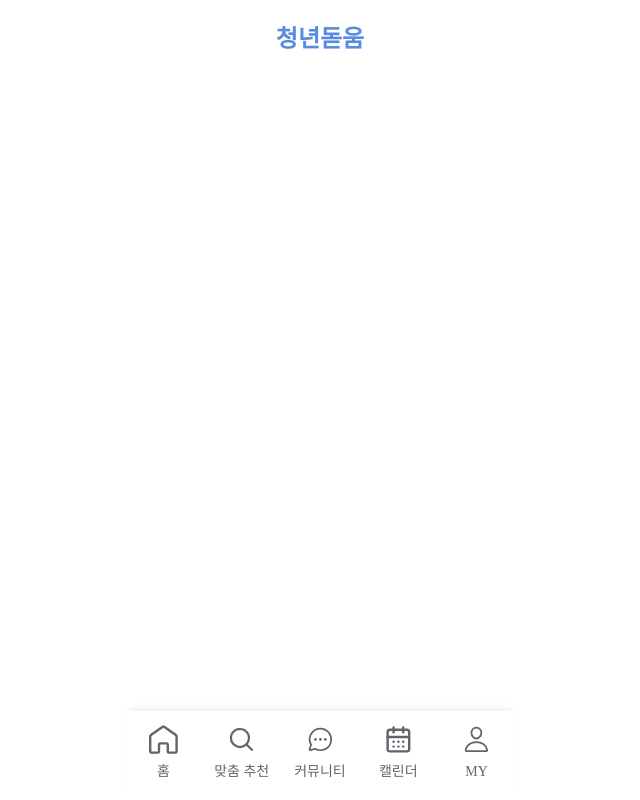
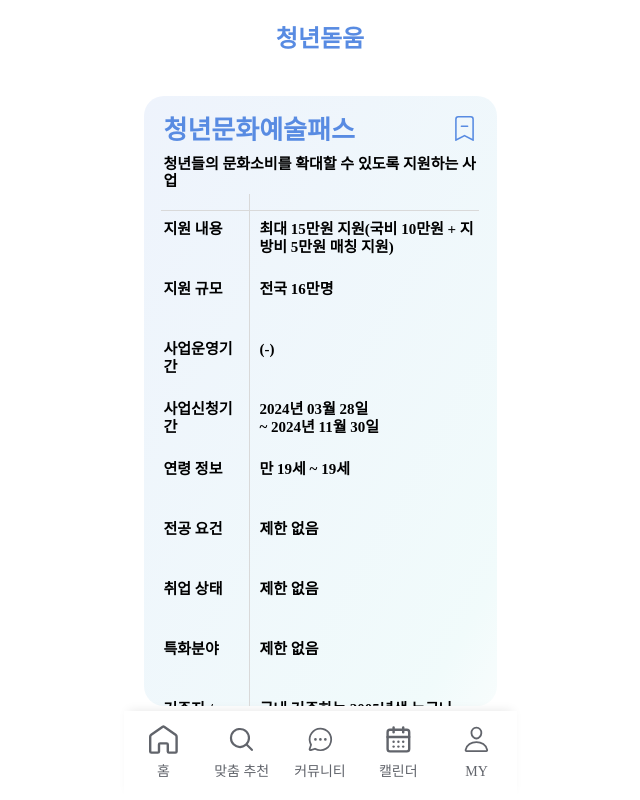
Before and after one commit to Whatdoyumin/Team-C-FE, a React (Vite) app: page /policy/1 in a window 1280 px wide. Shown: the whole page, without its empty margins (320-960 px from the left). Built offline with nearby package versions, Linux system fonts and the light colour scheme; a web font is replaced by a local one.

Commit message:
feat: PolicyDetails 레이아웃 제작 및 피드백 반영

```diff
--- a/src/pages/policyDetails/PolicyDetails.jsx
+++ b/src/pages/policyDetails/PolicyDetails.jsx
@@ -1,5 +1,72 @@
+import { useState } from 'react';
+import * as S from './policyDetails.style';
 function PolicyDetails() {
-  return <></>;
+  const [isClicked, setIsClicked] = useState(false);
+  const handleBookmarkClick = () => {
+    setIsClicked(!isClicked);
+  };
+  return (
+    <S.Container>
+      <S.Header>
+        <S.Title>청년문화예술패스</S.Title>
+        <S.Explain>
+          청년들의 문화소비를 확대할 수 있도록 지원하는 사업
+        </S.Explain>
+      </S.Header>
+      <S.Line></S.Line>
+      <S.Contents>
+        <S.Content>
+          <S.Category>지원 내용</S.Category>
+          <S.Data>
+            최대 15만원 지원(국비 10만원 + 지방비 5만원 매칭 지원)
+          </S.Data>
+        </S.Content>
+        <S.Content>
+          <S.Category>지원 규모</S.Category>
+          <S.Data>전국 16만명</S.Data>
+        </S.Content>
+        <S.Content>
+          <S.Category>사업운영기간</S.Category>
+          <S.Data>(-)</S.Data>
+        </S.Content>
+        <S.Content>
+          <S.Category>사업신청기간</S.Category>
+          <S.Data>
+            2024년 03월 28일
+            <br />~ 2024년 11월 30일
+          </S.Data>
+        </S.Content>
+        <S.Content>
+          <S.Category>연령 정보</S.Category>
+          <S.Data>만 19세 ~ 19세</S.Data>
+        </S.Content>
+        <S.Content>
+          <S.Category>전공 요건</S.Category>
+          <S.Data>제한 없음</S.Data>
+        </S.Content>
+        <S.Content>
+          <S.Category>취업 상태</S.Category>
+          <S.Data>제한 없음</S.Data>
+        </S.Content>
+        <S.Content>
+          <S.Category>특화분야</S.Category>
+          <S.Data>제한 없음</S.Data>
+        </S.Content>
+        <S.Content>
+          <S.Category>
+            거주지 /<br /> 소득 조건
+          </S.Category>
+          <S.Data>국내 거주하는 2005년생 누구나</S.Data>
+        </S.Content>
+      </S.Contents>
+      <S.Line2></S.Line2>
+      {isClicked ? (
+        <S.BookmarkFillIcon onClick={handleBookmarkClick} />
+      ) : (
+        <S.BookmarkIcon onClick={handleBookmarkClick} />
+      )}
+    </S.Container>
+  );
 }
 
 export default PolicyDetails;
--- /dev/null
+++ b/src/pages/policyDetails/policyDetails.style.js
@@ -0,0 +1,113 @@
+import styled from 'styled-components';
+import { BsBookmarkDash, BsBookmarkFill } from 'react-icons/bs';
+
+const Container = styled.div`
+  display: flex;
+  position: relative;
+  background: linear-gradient(
+    to top left,
+    rgba(244, 244, 244, 0.1) -10%,
+    rgba(116, 215, 216, 0.1) 11%,
+    rgba(88, 139, 226, 0.1) 100%
+  );
+  border-radius: 20px;
+  height: 648px;
+  flex-direction: column;
+  height: calc(100vh - 190px);
+  overflow-y: scroll;
+`;
+
+const BookmarkIcon = styled(BsBookmarkDash)`
+  position: absolute;
+  top: 20px;
+  right: 20px;
+  height: 20px;
+  width: 40px;
+  cursor: pointer;
+  z-index: 1;
+  color: var(--color-blue-main);
+  width: 25px;
+  height: 25px;
+`;
+const BookmarkFillIcon = styled(BsBookmarkFill)`
+  position: absolute;
+  top: 20px;
+  right: 20px;
+  height: 20px;
+  width: 40px;
+  cursor: pointer;
+  z-index: 1;
+  color: var(--color-blue-main);
+  width: 25px;
+  height: 25px;
+`;
+const Header = styled.div`
+  margin: 20px;
+  display: flex;
+  flex-direction: column;
+  gap: 10px;
+`;
+const Title = styled.div`
+  display: flex;
+  font-size: 26px;
+  color: var(--color-blue-main);
+  font-weight: bold;
+`;
+
+const Explain = styled.div`
+  display: flex;
+  font-size: 15px;
+  font-weight: 600;
+`;
+const Contents = styled.div`
+  display: flex;
+  flex-direction: column;
+`;
+
+const Line = styled.div`
+  border-top: 1px solid #d9d9d9;
+  width: 90%;
+  display: flex;
+  align-self: center;
+`;
+const Line2 = styled.div`
+  border-right: 1px solid #d9d9d9;
+  height: 550px;
+  display: flex;
+  z-index: 1;
+  position: absolute;
+  top: 98px;
+  left: 105px;
+`;
+const Content = styled.div`
+  display: flex;
+  margin: 10px 20px;
+  justify-content: space-between;
+`;
+const Category = styled.div`
+  display: flex;
+  font-size: 15px;
+  font-weight: 600;
+  width: 81px;
+`;
+const Data = styled.div`
+  display: flex;
+  width: 217px;
+  height: 40px;
+  font-size: 15px;
+  font-weight: 600;
+`;
+export {
+  Container,
+  Header,
+  Title,
+  Explain,
+  Contents,
+  Line,
+  Category,
+  Content,
+  Data,
+  BookmarkFillIcon,
+  BookmarkIcon,
+  Line2,
+};
```
